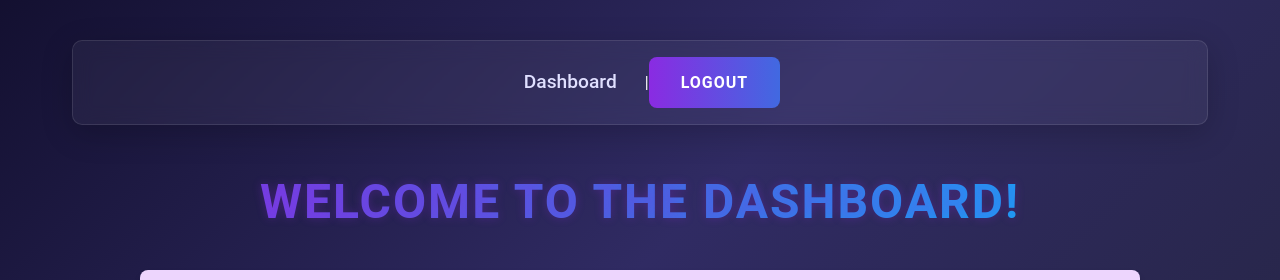
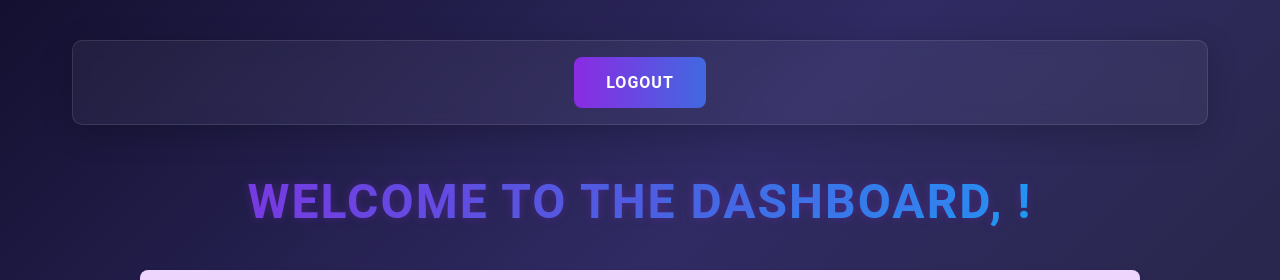
Before and after one commit to mansapatel111/MindMates, a React (Create React App) app in the folder frontend/: page /dashboard in a window 1280 px wide. Shown: the part 133-413 px from the top of the page. Built offline with nearby package versions, Linux system fonts and the light colour scheme; no server answers; sample sign-in values are in the browser's storage; a web font is replaced by a local one.

Commit message:
Got rid of dashboard and added name

```diff
--- a/frontend/src/App.js
+++ b/frontend/src/App.js
@@ -24,7 +24,7 @@ function AppContent() {
           </>
         ) : (
           <>
-            <Link to="/dashboard">Dashboard</Link> |
+            {/* <Link to="/dashboard">Dashboard</Link> |  */}
             <button onClick={handleLogout}>Logout</button>
           </>
         )}
--- a/frontend/src/pages/Dashboard.js
+++ b/frontend/src/pages/Dashboard.js
@@ -1,10 +1,22 @@
-import React from "react";
+import React, { useState, useEffect } from "react";
 import Chatbot from "./Chatbot";
 
 function Dashboard() {
+  const [userName, setUserName] = useState("");
+
+  useEffect(() => {
+    // Fetch the user's name from localStorage
+    const firstName = localStorage.getItem("firstName");
+    const lastName = localStorage.getItem("lastName");
+    if (firstName && lastName) {
+      setUserName(`${firstName} ${lastName}`);
+    }
+  }, []); // Runs once when the component mounts
+
+
   return (
   <div>
-    <h2>Welcome to the Dashboard!</h2>
+    <h2>Welcome to the Dashboard, {userName}!</h2>
     <Chatbot />
   </div>
 
```
